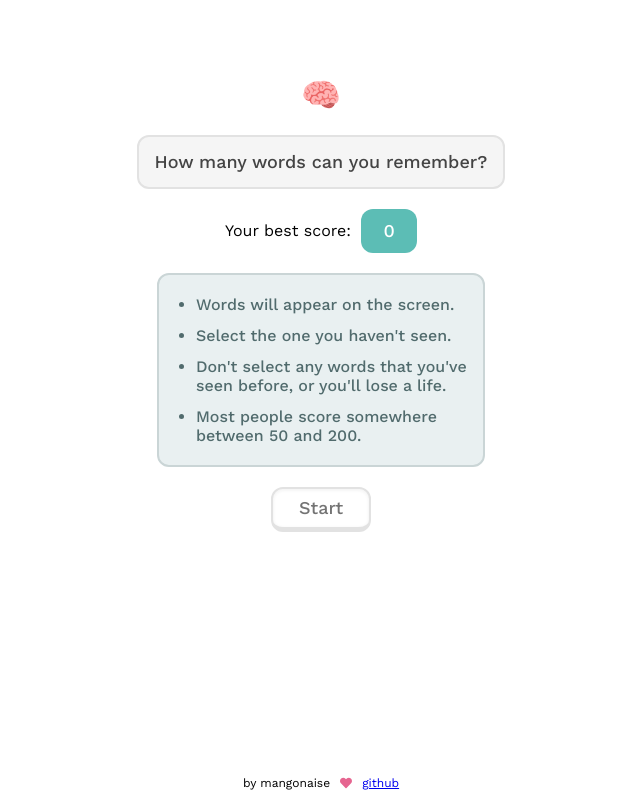
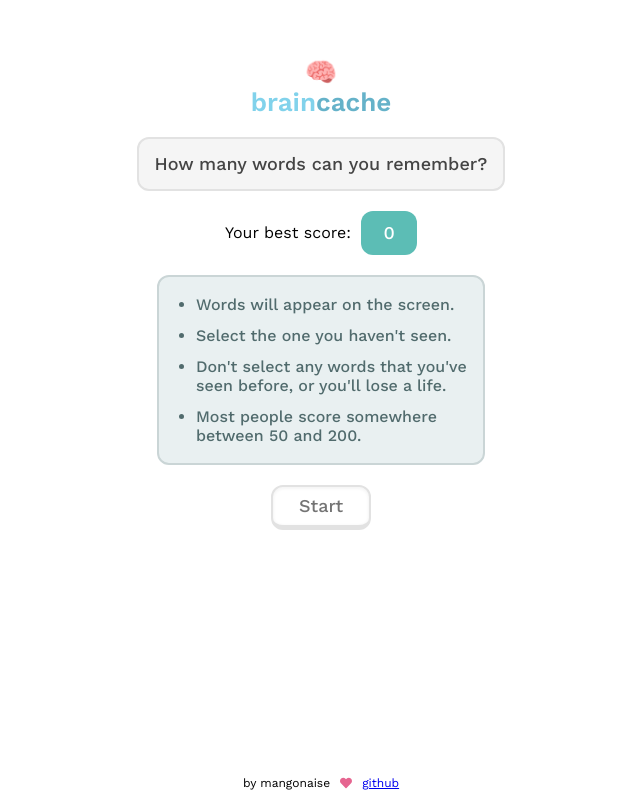
Before and after one commit to mangonaise/braincache, a React (Create React App) app: page / in a window 1280 px wide. Shown: the whole page, without its empty margins (319-959 px from the left). Built offline with nearby package versions, Linux system fonts and the light colour scheme.

Commit message:
Name app 'braincache'

```diff
--- a/src/App.css
+++ b/src/App.css
@@ -43,9 +43,12 @@ body {
 }
 
 #title {
+  font-size: 26px;
+  font-weight: 600;
   text-align: center;
   color: rgb(73, 73, 73);
   cursor: default;
+  margin-bottom: 20px;
 }
 
 .stylish-text {
@@ -75,8 +78,7 @@ body {
   max-width: 300px;
   height: fit-content;
   font-size: 16px;
-  /* font-weight: normal; */
-  padding: 8px 12px;
+  padding: 6px 12px;
   text-align: left;
 }
 
--- a/src/components/EndScreen.js
+++ b/src/components/EndScreen.js
@@ -23,7 +23,7 @@ const EndScreen = ({ score, isMaxScore, highScore, onRestart, seenWords }) => {
 
   return (
     <div className="Screen move-into-view">
-      <h1 id="title">🧠</h1>
+      <h1 id="title">👏</h1>
       {gameOverMessage}
       <VerticalBreak size="m" />
       <div className="flex-row">{scoreLabel} <span className="level-number-indicator">{score}</span></div>
--- a/src/components/StartScreen.js
+++ b/src/components/StartScreen.js
@@ -4,7 +4,11 @@ import VerticalBreak from './VerticalBreak';
 const StartScreen = ({ highScore, onStart }) => {
   return (
     <div className="Screen move-into-view">
-      <h1 id="title">🧠</h1>
+      <div id="title">🧠
+        <div>
+          <span style={{color: '#81d2eb'}}>brain</span><span style={{color: '#65b2c9'}}>cache</span>
+        </div>
+      </div>
       <div className="stylish-text">How many words can you remember?</div>
       <VerticalBreak size="m" />
       <div className="flex-row">Your best score: <span className="level-number-indicator">{highScore}</span></div>
```
Also changed, not shown: 2 other files (tests, documents, lock files or other folders).
